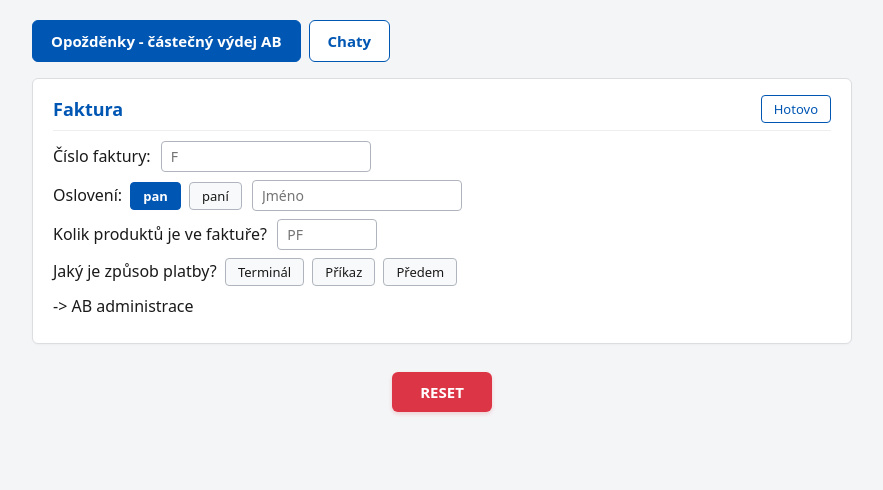
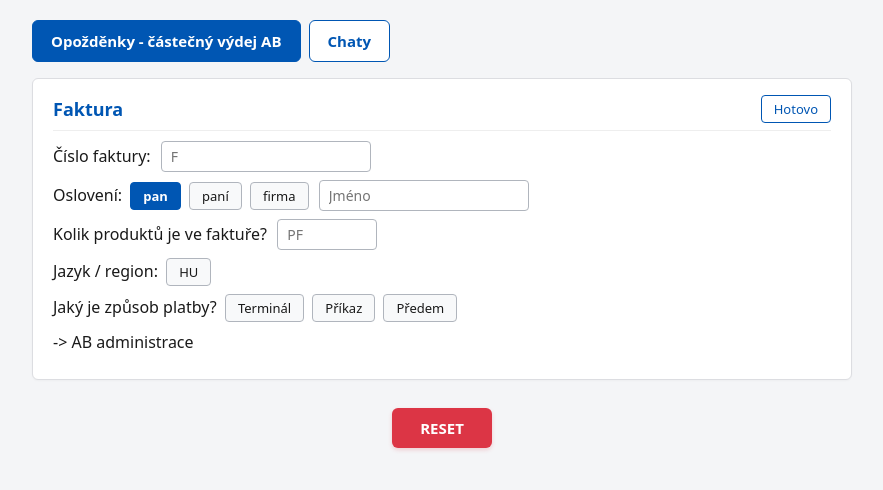
Before and after one commit to lojinovaanezka/opozdenky, a plain HTML site: page index.html in a window 1280 px wide. Both pictures are taken after a click on the button "pan". Shown: the whole page, without its empty margins (198-1081 px from the left). Drawn offline with Linux system fonts and the light colour scheme.

Commit message:
Add buttons for 'firma' and language selection

```diff
--- a/index.html
+++ b/index.html
@@ -312,10 +312,15 @@
                 Oslovení:
                 <button type="button" class="btn-volba" data-group="osloveni" data-value="pan">pan</button>
                 <button type="button" class="btn-volba" data-group="osloveni" data-value="paní">paní</button>
+                <button type="button" class="btn-volba" data-group="osloveni" data-value="firma">firma</button>
                 <input type="text" id="pole-Jmeno" placeholder="Jméno">
             </div>
             <div class="radek">
                 Kolik produktů je ve faktuře? <input type="number" id="pole-PF" class="small-input" placeholder="PF" min="0">
+            </div>
+            <div class="radek">
+                Jazyk / region:
+                <button type="button" class="btn-volba" id="btn-hu" data-value="hu">HU</button>
             </div>
             <div class="radek">
                 Jaký je způsob platby?
@@ -591,6 +596,12 @@
                 <div class="radek"><strong>Vložit (nedostupné – nezaplaceno):</strong></div>
                 <div class="copy-box copy-block" id="email-nedostupny-nezaplaceno"></div>
             </div>
+
+            <!-- Verze HU (zástupný blok k doplnění) -->
+            <div class="podminka" data-cond="hu">
+                <div class="radek"><strong>Vložit (HU – doplnit maďarský text):</strong></div>
+                <div class="copy-box copy-block" id="email-hu">[HU šablona – doplní se]</div>
+            </div>
         </div>
 
         <div class="reset-zona">
@@ -793,6 +804,7 @@
             velikost: '',
             askuTyp: '',
             nejde: false,
+            hu: false,
             odhaleneSekce: new Set(['sekce-1']),
             produkty: [{ kod: '', dostupnost: 'dostupne', nazev: '' }]
         };
@@ -861,6 +873,7 @@
                 kompenzace,
                 malydostupny: maly && dostupny,
                 velkydostupny: velky && dostupny,
+                hu: stav.hu,
                 pnp,
                 zadaneProdukty,
                 nedostupneProdukty
@@ -887,6 +900,7 @@
                 case 'klasik && nedostupny && zaplaceno': return p.klasik && p.nedostupny && p.zaplaceno;
                 case 'klasik && velky && dostupny': return p.klasik && p.velky && p.dostupny;
                 case 'klasik && nedostupny && nezaplaceno': return p.klasik && p.nedostupny && p.nezaplaceno;
+                case 'hu': return p.hu;
                 default: return false;
             }
         }
@@ -985,9 +999,11 @@
             const valD = ziskejText('pole-D', 'D');
             const valJmeno = ziskejText('pole-Jmeno', 'Jméno');
 
+            const jeFirma = stav.osloveni === 'firma';
             const osloveniText = stav.osloveni === 'pan' ? 'pane' : (stav.osloveni === 'paní' ? 'paní' : 'oslovení');
+            const uvodRadku = jeFirma ? 'Dobrý den,' : `Dobrý den, ${osloveniText} ${valJmeno},`;
             const zastupceA = p.pnp > 1 ? 'produkty' : 'produkt';
-            const zastupceC = stav.osloveni === 'paní' ? 'vybrala' : 'vybral';
+            const zastupceC = stav.osloveni === 'paní' ? 'vybrala' : (jeFirma ? 'vybrali' : 'vybral');
 
             const dbphNum = ziskejCislo('pole-dbph');
             const zhNum = ziskejCislo('pole-zh');
@@ -1006,8 +1022,9 @@
                 .map((item, idx) => item.nazev.trim() !== '' ? item.nazev.trim() : `název ${idx + 1}`)
                 .join('\n');
 
+            // E-mail 1: klasik + malý + dostupný
             document.getElementById('email-maly-dostupny').textContent =
-`Dobrý den, ${osloveniText} ${valJmeno},
+`${uvodRadku}
 omlouváme se za komplikace spojené s doručením Vaší objednávky č. ${valZ1}.
 Bohužel se nám nepodařilo objednávku doručit kompletně.
 Během doručování nastala neočekávaná situace, která ovlivnila standardní průběh dodání. Abychom Vám zajistili co nejrychlejší doručení, vytvořili jsme pro Vaši objednávku reklamační případ ${valR}, ze kterého jsme pro Vás zároveň vytvořili novou objednávku. Není potřeba z Vaší strany cokoli řešit.
@@ -1019,8 +1036,9 @@ Ještě jednou se za vzniklou situaci omlouváme a budeme rádi, pokud nám i na
 Pokud budete mít jakékoli další přání či dotazy, neváhejte nás kontaktovat.
 Přejeme Vám hezký den.`;
 
+            // E-mail 2: klasik + nedostupný + zaplacený
             document.getElementById('email-nedostupny-zaplaceno').textContent =
-`Dobrý den, ${osloveniText} ${valJmeno},
+`${uvodRadku}
 omlouváme se za komplikace spojené s doručením Vaší objednávky č. ${valZ1}.
 Bohužel se nám nepodařilo objednávku doručit kompletně.
 Během doručování nastala neočekávaná situace, která ovlivnila standardní průběh dodání. Abychom Vám zajistili co nejrychlejší řešení, vytvořili jsme pro Vaši objednávku reklamační případ ${valR}. Bohužel nyní nemáme k dispozici ${zastupceA}:
@@ -1032,8 +1050,9 @@ Ještě jednou se za vzniklou situaci omlouváme a budeme rádi, pokud nám i na
 Pokud budete mít jakékoli další přání či dotazy, neváhejte nás kontaktovat.
 Přejeme Vám hezký den.`;
 
+            // E-mail 3: klasik + velký + dostupný
             document.getElementById('email-velky-dostupny').textContent =
-`Dobrý den, ${osloveniText} ${valJmeno},
+`${uvodRadku}
 omlouváme se za komplikace spojené s doručením Vaší objednávky č. ${valZ1}.
 Bohužel se nám nepodařilo objednávku doručit kompletně z důvodu kapacity vybraného AlzaBoxu.
 Abychom Vám zbytek objednávky doručili co nejdříve, prosíme Vás, abyste ${zastupceC} pobočku či adresu, kam by Vám doručení zbytku objednávky nejvíce vyhovovalo. Dejte nám Váš výběr vědět v odpovědi na tento e-mail a vytvoříme pro Vás novou objednávku s Vámi vybraným způsobem doručení.
@@ -1043,8 +1062,9 @@ Ještě jednou se za vzniklou situaci omlouváme a budeme rádi, pokud nám i na
 Pokud budete mít jakékoli další přání či dotazy, neváhejte nás kontaktovat.
 Přejeme Vám hezký den.`;
 
+            // E-mail 4: klasik + nedostupný + nezaplacený
             document.getElementById('email-nedostupny-nezaplaceno').textContent =
-`Dobrý den, ${osloveniText} ${valJmeno},
+`${uvodRadku}
 omlouváme se za komplikace spojené s doručením Vaší objednávky č. ${valZ1}.
 Bohužel se nám nepodařilo objednávku doručit kompletně.
 Během doručování nastala neočekávaná situace, která ovlivnila standardní průběh dodání. Abychom Vám zajistili co nejrychlejší řešení, vytvořili jsme pro Vaši objednávku reklamační případ ${valR}. Bohužel nyní nemáme k dispozici ${zastupceA}:
@@ -1110,6 +1130,13 @@ Přejeme Vám hezký den.`;
                 btn.classList.add('aktivni');
                 aktualizujVse();
             });
+        });
+
+        const btnHu = document.getElementById('btn-hu');
+        btnHu.addEventListener('click', () => {
+            stav.hu = !stav.hu;
+            btnHu.classList.toggle('aktivni', stav.hu);
+            aktualizujVse();
         });
 
         const btnNejde = document.getElementById('btn-nejde');
@@ -1257,6 +1284,7 @@ Přejeme Vám hezký den.`;
             stav.velikost = '';
             stav.askuTyp = '';
             stav.nejde = false;
+            stav.hu = false;
             stav.odhaleneSekce = new Set(['sekce-1']);
             stav.produkty = [{ kod: '', dostupnost: 'dostupne', nazev: '' }];
 
```
